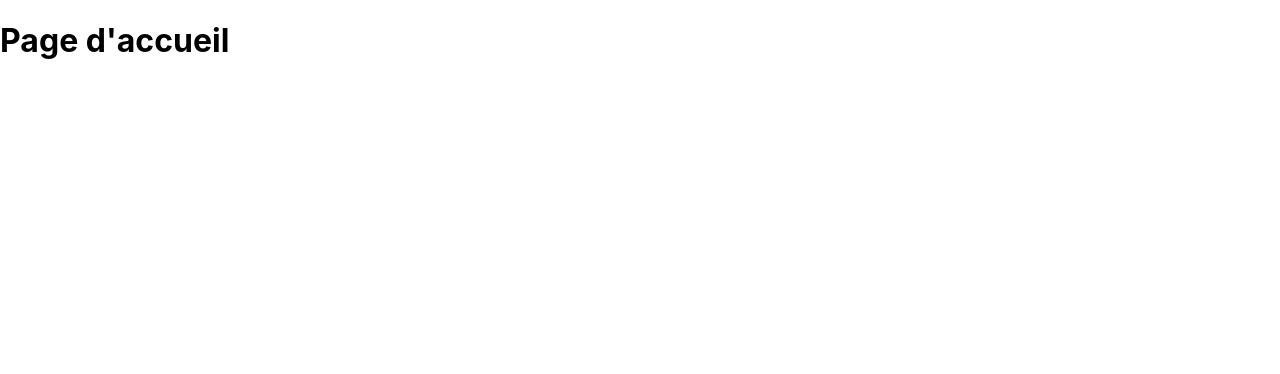
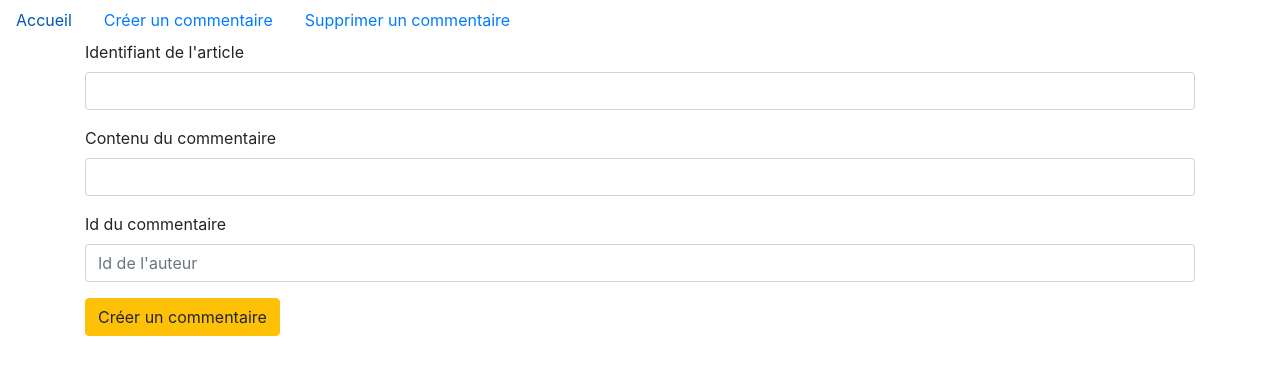
Before and after one commit to AnaisSch/Exercice-3, a React (Create React App) app: page /comments/create in a window 1280 px wide. Shown: the top 374 px of the page. Built offline with nearby package versions, Linux system fonts and the light colour scheme.

Commit message:
Ajout Bootstrap + Router + formulaire refait avec bootstrap dans CreateComment

```diff
--- a/package.json
+++ b/package.json
@@ -7,7 +7,9 @@
     "@testing-library/react": "^9.5.0",
     "@testing-library/user-event": "^7.2.1",
     "react": "^16.13.1",
+    "react-bootstrap": "^1.0.0",
     "react-dom": "^16.13.1",
+    "react-router-dom": "^5.1.2",
     "react-scripts": "3.4.1"
   },
   "scripts": {
--- a/public/index.html
+++ b/public/index.html
@@ -10,34 +10,15 @@
       content="Web site created using create-react-app"
     />
     <link rel="apple-touch-icon" href="%PUBLIC_URL%/logo192.png" />
-    <!--
-      manifest.json provides metadata used when your web app is installed on a
-      user's mobile device or desktop. See https://developers.google.com/web/fundamentals/web-app-manifest/
-    -->
     <link rel="manifest" href="%PUBLIC_URL%/manifest.json" />
-    <!--
-      Notice the use of %PUBLIC_URL% in the tags above.
-      It will be replaced with the URL of the `public` folder during the build.
-      Only files inside the `public` folder can be referenced from the HTML.
-
-      Unlike "/favicon.ico" or "favicon.ico", "%PUBLIC_URL%/favicon.ico" will
-      work correctly both with client-side routing and a non-root public URL.
-      Learn how to configure a non-root public URL by running `npm run build`.
-    -->
+    <link
+    rel="stylesheet"
+    href="https://maxcdn.bootstrapcdn.com/bootstrap/4.4.1/css/bootstrap.min.css"
+    integrity="sha384-Vkoo8x4CGsO3+Hhxv8T/Q5PaXtkKtu6ug5TOeNV6gBiFeWPGFN9MuhOf23Q9Ifjh" crossorigin="anonymous" />
     <title>React App</title>
   </head>
   <body>
     <noscript>You need to enable JavaScript to run this app.</noscript>
     <div id="root"></div>
-    <!--
-      This HTML file is a template.
-      If you open it directly in the browser, you will see an empty page.
-
-      You can add webfonts, meta tags, or analytics to this file.
-      The build step will place the bundled scripts into the <body> tag.
-
-      To begin the development, run `npm start` or `yarn start`.
-      To create a production bundle, use `npm run build` or `yarn build`.
-    -->
   </body>
 </html>
--- a/src/App.js
+++ b/src/App.js
@@ -1,11 +1,28 @@
 import React from 'react';
-import Home from './pages/Home';
+import {
+  BrowserRouter as Router,
+  Switch,
+  Route,
+} from 'react-router-dom';
 
-function App() {
+
+import Navigation    from './components/Navigation';
+import Home          from './pages/Home';
+import CreateComment from './pages/CreateComment';
+import DeleteComment from './pages/DeleteComment';
+import NotFound      from './pages/NotFound';
+
+const App = () => {
   return (
-    <div >
-        < Home />
-    </div>
+    <Router>
+      <Navigation />
+      <Switch>
+        <Route exact path="/"           component={Home} />
+        <Route path="/comments/create/" component={CreateComment} />
+        <Route path="/comments/delete/" component={DeleteComment} />
+        <Route path="*"                 component={NotFound} />
+      </Switch>
+    </Router>
   );
 }
 
--- a/src/components/Navigation.js
+++ b/src/components/Navigation.js
@@ -0,0 +1,27 @@
+import React from 'react';
+import Nav from 'react-bootstrap/Nav';
+import { Link } from 'react-router-dom';
+
+const Navigation = () => {
+    return (
+        <Nav>
+            <Nav.Item>
+                <Nav.Link as={Link} to="/">
+                    Accueil
+                </Nav.Link>
+            </Nav.Item>
+            <Nav.Item>
+                <Nav.Link as={Link} to="/comments/create">
+                    Créer un commentaire
+                </Nav.Link>
+            </Nav.Item>
+            <Nav.Item>
+                <Nav.Link as={Link} to="/comments/delete">
+                    Supprimer un commentaire
+                </Nav.Link>
+            </Nav.Item>
+        </Nav>
+    );
+}
+
+export default Navigation;
--- a/src/pages/CreateComment.js
+++ b/src/pages/CreateComment.js
@@ -1,26 +1,72 @@
-import React from 'react';
+import React, { useState } from 'react';
+
+import Container from 'react-bootstrap/Container';
+import Form from 'react-bootstrap/Form';
+import Button from 'react-bootstrap/Button';
+
 
 const CreateComment = () => {
+    const [articleId, setArticleId] = useState("");
+    const [content, setContent] = useState("");
+    const [author, setAuthor] = useState("");
+
+    const handleSubmit = (event) => {
+        event.preventDefault();
+        console.log("article_id", articleId);
+        console.log("content", content);
+        console.log("author", author);
+    }
+    const handleChange = (event) => {
+        console.log("Target name: ", event.target.name);
+        console.log("Target value: ", event.target.value);
+
+        switch (event.target.name) {
+            case "article_id":
+                setArticleId(event.target.value);
+                break;
+            case "content":
+                setContent(event.target.value);
+                break;
+            case "author":
+                setAuthor(event.target.value);
+                break;
+            // no default
+        }
+    }
     return (
-        <form>
-            <input
+        <Container>
+            <Form onSubmit={handleSubmit}>
+                <Form.Group controlId="article.id">
+                <Form.Label> Identifiant de l'article</Form.Label>
+                <Form.Control
                     type="text"
                     name="article_id"
-                placeholder="Id de l'article"
+                    onChange={handleChange}
+                    value={articleId}
                     />
-            <textarea
+                </Form.Group>
+                <Form.Group controlId="comment.content">
+                <Form.Label>Contenu du commentaire</Form.Label>
+                <Form.Control
                     type="textarea"
                     name="content"
-                placeholder="Contenu du commentaire"
-            >
-            </textarea>
-            <input
+                    onChange={handleChange}
+                    value={content}
+                    />
+                </Form.Group>
+                <Form.Group controlId="comment.author">
+                <Form.Label>Id du commentaire</Form.Label>
+                <Form.Control
                     type="number"
                     name="author"
+                    onChange={handleChange}
+                    value={author}
                     placeholder="Id de l'auteur"
                         />
-            <button type="submit">Créer un commentaire</button>
-        </form>
+                </Form.Group>
+            <Button variant="warning" type="submit">Créer un commentaire</Button>
+            </Form>
+        </Container>
     );
 }
 
--- a/src/pages/NotFound.js
+++ b/src/pages/NotFound.js
@@ -0,0 +1,11 @@
+import React from 'react';
+
+const NotFound = () => {
+    return (
+        <div>
+            <h1>404 - Not found</h1>
+        </div>
+    );
+}
+
+export default NotFound;
```
Also changed, not shown: 1 other file (tests, documents, lock files or other folders). Lines whose indentation alone changed are shown as unchanged.
